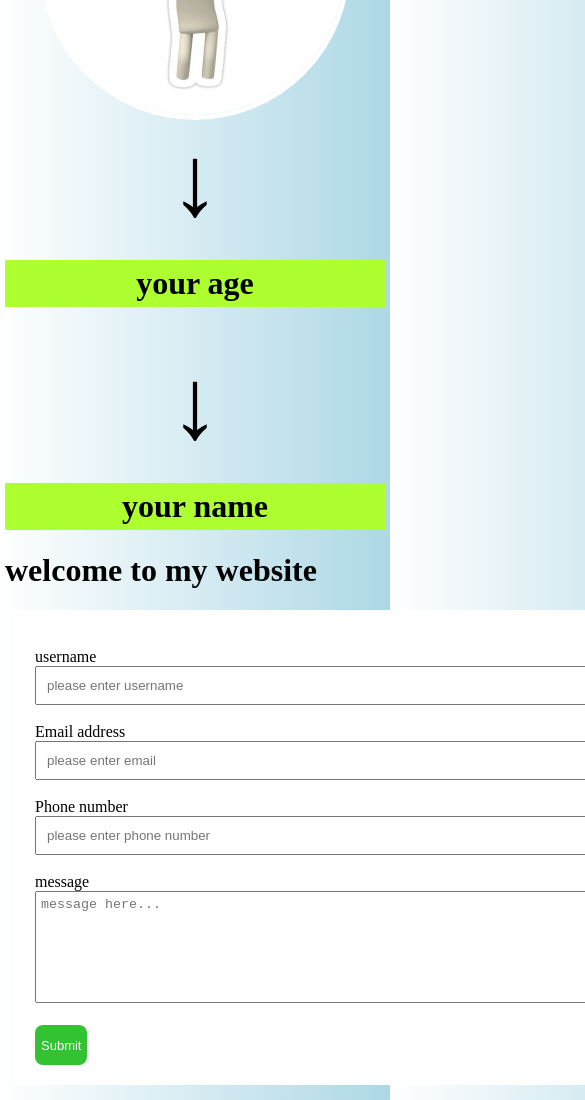
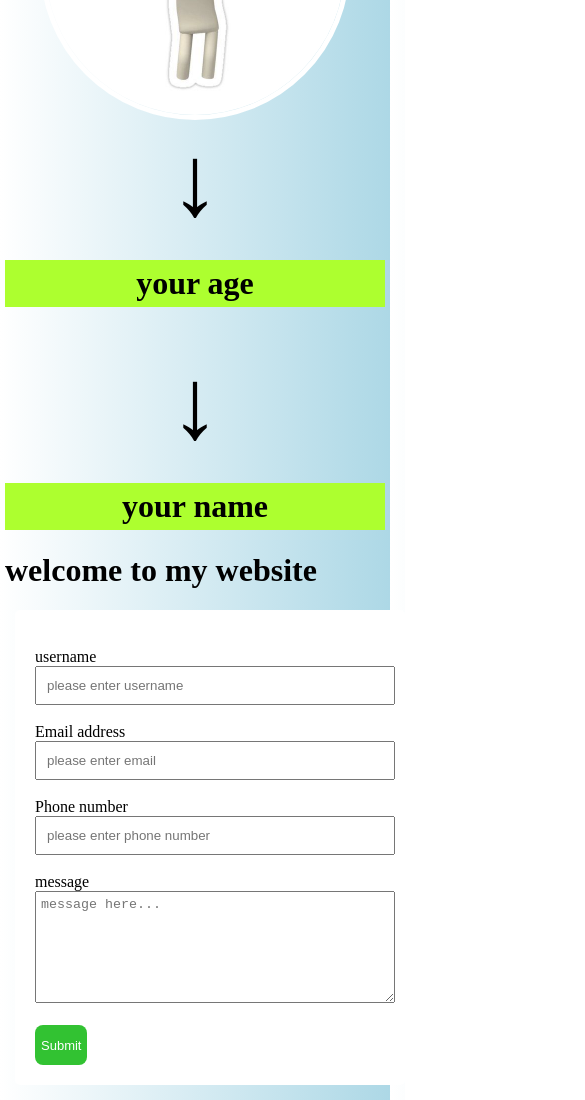
Before and after one commit to spicynoodle1905/testgithub, a plain HTML site: page test.html in a window 390 px wide. Shown: the part 581-1681 px from the top of the page, 585 px wide, since content can reach past the window. Drawn offline with Linux system fonts and the light colour scheme.

Commit message:
Update mafirstexternalfile.css

```diff
--- a/mafirstexternalfile.css
+++ b/mafirstexternalfile.css
@@ -47,3 +47,12 @@
             display: flex;
             justify-content: space-between;
         }
+        @media screen and (max-width: 768px){
+            .container {
+                width: 350px;
+            }
+            input[type=text] {
+                width: 96%;
+
+            }
+        }
```
